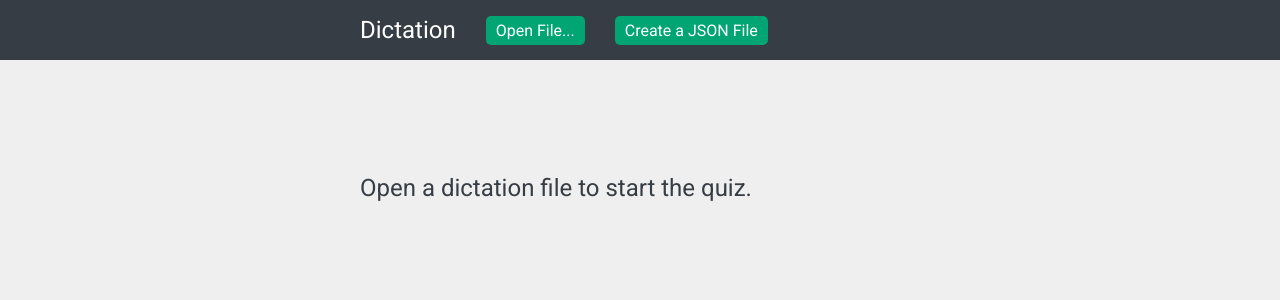
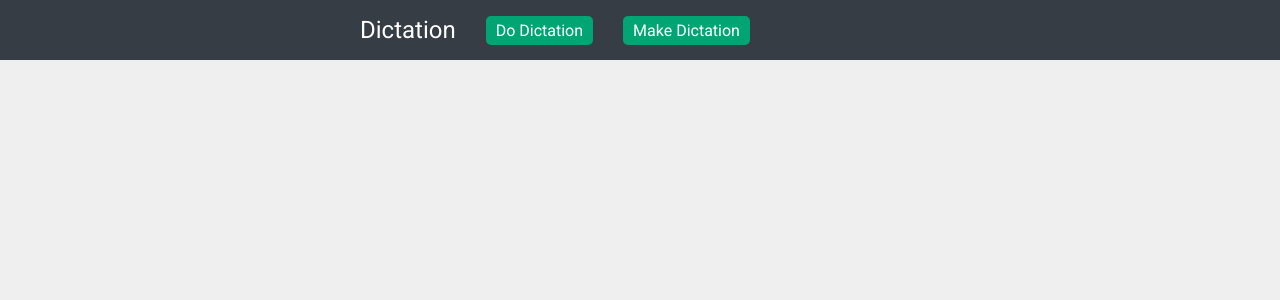
Before and after one commit to Jennifer-Cheung/dictation, a React (Create React App) app: page / in a window 1280 px wide. Shown: the top 300 px of the page. Built offline with nearby package versions, Linux system fonts and the light colour scheme.

Commit message:
#17 Tidied up the code.

```diff
--- a/src/App.jsx
+++ b/src/App.jsx
@@ -1,90 +1,29 @@
 import styles from './App.module.scss'
 import NavBar from './components/NavBar'
-import React, { useEffect, useState } from 'react'
+import React, { useState } from 'react'
 import Container from './components/Container'
 import DoDictation from './layouts/DoDictation'
 import CreateDictation from './layouts/CreateDictation'
 
-// Assuming the browser has at least one voice.
-const PRIMARY_VOICE_NAME = 'Google UK English Male'
-const LANG = 'en-US'
+const App = () => {
+  const [page, setPage] = useState('Home')
+  const [time, setTime] = useState(null)
 
-const App = () => {
-  const [voice, setVoice] = useState(null)
-  const [dictation, setDictation] = useState(null)
-
-  const [isCreatingFile, setIsCreatingFile] = useState(false)
-  const [score, setScore] = useState(null)
-
-  const [userValues, setUserValues] = useState([])
-
-  const onFileOpen = (inputEvent) => {
-    if (inputEvent.target.files.length === 0) {
-      return
-    }
-
-    const file = inputEvent.target.files[0]
-    const fileReader = new FileReader()
-    fileReader.onload = () => {
-      /** @type {string} */
-      const text = fileReader.result
-      const dictation = JSON.parse(text)
-      setUserValues(dictation.words.map(() => ''))
-      setDictation(dictation)
-    }
-
-    fileReader.readAsText(file)
-
-    setScore(null)
+  const onPageChange = (tab) => {
+    setPage(tab)
+    setTime((new Date()).getTime())
   }
 
-  const onCreateFileBtnClick = () => {
-    setIsCreatingFile(true)
-    setDictation(null)
+  const pages = {
+    'Do Dictation': <DoDictation time={time}/>,
+    'Make Dictation': <CreateDictation/>
   }
-
-  const onOpenFileBtnClick = () => {
-    setIsCreatingFile(false)
-  }
-
-  useEffect(() => {
-    const selectVoice = () => {
-      const voices = window.speechSynthesis.getVoices()
-      const primaryVoice = voices.find(voice => voice.name === PRIMARY_VOICE_NAME)
-      if (primaryVoice !== undefined) {
-        setVoice(primaryVoice)
-        return
-      }
-
-      const englishVoice = voices.find(voice => voice.lang === LANG)
-      if (englishVoice !== undefined) {
-        setVoice(englishVoice)
-        return
-      }
-
-      setVoice(voices[0])
-    }
-
-    selectVoice()
-    if (window.speechSynthesis.onvoiceschanged !== undefined) {
-      window.speechSynthesis.onvoiceschanged = selectVoice
-    }
-  }, [])
 
   return (
     <div className={styles.bodyContainer}>
-      <NavBar onFileOpen={onFileOpen} onCreateFileBtnClick={onCreateFileBtnClick} onClick={onOpenFileBtnClick}/>
-
+      <NavBar onPageChange={onPageChange}/>
       <Container className={styles.questionsContainer}>
-        {dictation !== null
-          ? (
-            <DoDictation dictation={dictation} voice={voice} userValues={userValues} setUserValues={setUserValues}
-                         score={score} setScore={setScore} setDictation={setDictation}/>
-          )
-          : (isCreatingFile === true
-              ? <CreateDictation/>
-              : <p>Open a dictation file to start the quiz.</p>
-          )}
+        {pages[page]}
       </Container>
     </div>
   )
--- a/src/components/NavBar.jsx
+++ b/src/components/NavBar.jsx
@@ -1,15 +1,14 @@
 import React from 'react'
-import FileInput from './FileInput'
 import Container from './Container'
 import styles from './NavBar.module.scss'
 import Button from './Button'
 
-const NavBar = ({onFileOpen, onCreateFileBtnClick, onClick}) => (
+const NavBar = ({ onPageChange }) => (
   <div className={styles.navBar}>
     <Container className={styles.navBarContainer}>
       <div className={styles.logo}>Dictation</div>
-      <FileInput onChange={onFileOpen} isSmall isPrimary id={'fileInput'} onClick={onClick}/>
-      <Button colour={'primary'} onClick={onCreateFileBtnClick} isSmall={true}>Create a JSON File</Button>
+      <Button onClick={() => onPageChange('Do Dictation')} isSmall colour={'primary'}>Do Dictation</Button>
+      <Button colour={'primary'} onClick={() => {onPageChange('Make Dictation')}} isSmall>Make Dictation</Button>
     </Container>
   </div>
 )
--- a/src/layouts/DoDictation.jsx
+++ b/src/layouts/DoDictation.jsx
@@ -5,26 +5,65 @@ import Button from '../components/Button'
 import Timer from '../components/Timer'
 import AlertBox from '../components/AlertBox'
 
-const DoDictation = ({ dictation, voice, userValues, setUserValues, score, setScore, setDictation }) => {
+// Assuming the browser has at least one voice.
+const PRIMARY_VOICE_NAME = 'Google UK English Male'
+const LANG = 'en-US'
+
+const DoDictation = ({ time }) => {
+  const [voice, setVoice] = useState(null)
+
+  const [dictation, setDictation] = useState(null)
+  const [userValues, setUserValues] = useState([])
+  const [score, setScore] = useState(null)
+
+  const timeoutIdRef = useRef(null)
   const [remainingTime, setRemainingTime] = useState(null)
-  const timeoutIdRef = useRef(null)
+  const [isCountingDown, setIsCountingDown] = useState(null)
+
   const [isAlert, setIsAlert] = useState(false)
-  const [isCountingDown, setIsCountingDown] = useState(null)
 
   const totalWordsCount = dictation?.words.length
 
-  const submitOnClick = useCallback(() => {
-    let totalScore = 0
-    userValues.forEach((value, i) => {
-      if (value === dictation.words[i]) {
-        totalScore++
+  const onFileOpen = useCallback((inputEvent) => {
+    if (inputEvent.target.files.length === 0) {
+      return
     }
-    })
-    setScore(totalScore)
-    clearTimeout(timeoutIdRef.current)
-  }, [dictation, userValues, setScore])
+
+    const file = inputEvent.target.files[0]
+    const fileReader = new FileReader()
+    fileReader.onload = () => {
+      /** @type {string} */
+      const text = fileReader.result
+      const dictation = JSON.parse(text)
+      setUserValues(dictation.words.map(() => ''))
+      setDictation(dictation)
+    }
+
+    fileReader.readAsText(file)
+
+    setScore(null)
+  }, [])
 
   useEffect(() => {
+    const input = document.createElement('input')
+    input.setAttribute('type', 'file')
+    input.setAttribute('accept', 'application/json,.dictation')
+    input.addEventListener('change', onFileOpen)
+    input.style.display = 'none'
+    document.body.appendChild(input)
+    input.click()
+    document.body.removeChild(input)
+  }, [onFileOpen, time])
+
+  const submitOnClick = useCallback(() => {
+    if (dictation !== null) {
+      setScore(userValues.reduce((totalScore, value, i) => totalScore + (dictation.words[i] === value ? 1 : 0), 0))
+      clearTimeout(timeoutIdRef.current)
+    }
+  }, [dictation, userValues])
+
+  useEffect(() => {
+    if (dictation !== null) {
       setIsCountingDown(false)
       const timeoutId = timeoutIdRef.current
       if (typeof timeoutId === 'number') {
@@ -32,7 +71,8 @@ const DoDictation = ({ dictation, voice, userValues, setUserValues, score, setSc
       }
       setRemainingTime(dictation.time ?? dictation.words.length * 10)
       console.log('dictation changed')
-  }, [dictation, setIsCountingDown])
+    }
+  }, [dictation])
 
   /*
    * if remaining time is larger than 0, the remaining time is decreased by 1 every 1000 ms. When the remaining time
@@ -72,7 +112,35 @@ const DoDictation = ({ dictation, voice, userValues, setUserValues, score, setSc
     setIsAlert(false)
   }
 
+  useEffect(() => {
+    const selectVoice = () => {
+      const voices = window.speechSynthesis.getVoices()
+      const primaryVoice = voices.find(voice => voice.name === PRIMARY_VOICE_NAME)
+      if (primaryVoice !== undefined) {
+        setVoice(primaryVoice)
+        return
+      }
+
+      const englishVoice = voices.find(voice => voice.lang === LANG)
+      if (englishVoice !== undefined) {
+        setVoice(englishVoice)
+        return
+      }
+
+      setVoice(voices[0])
+    }
+
+    selectVoice()
+    if (window.speechSynthesis.onvoiceschanged !== undefined) {
+      window.speechSynthesis.onvoiceschanged = selectVoice
+    }
+  }, [])
+
   return (
+    //isOpenFile is needed because if not, it will try to read the content of the dictation file, which when
+    //isOpeningFile is true, is null.
+    dictation !== null
+      ? (
         <>
           {isAlert
             ? (
@@ -108,9 +176,10 @@ const DoDictation = ({ dictation, voice, userValues, setUserValues, score, setSc
                 : null
             }
           </div>
-
           <Timer remainingTime={remainingTime}/>
         </>
+      )
+      : null
   )
 }
 
```
Lines whose indentation alone changed are shown as unchanged.
